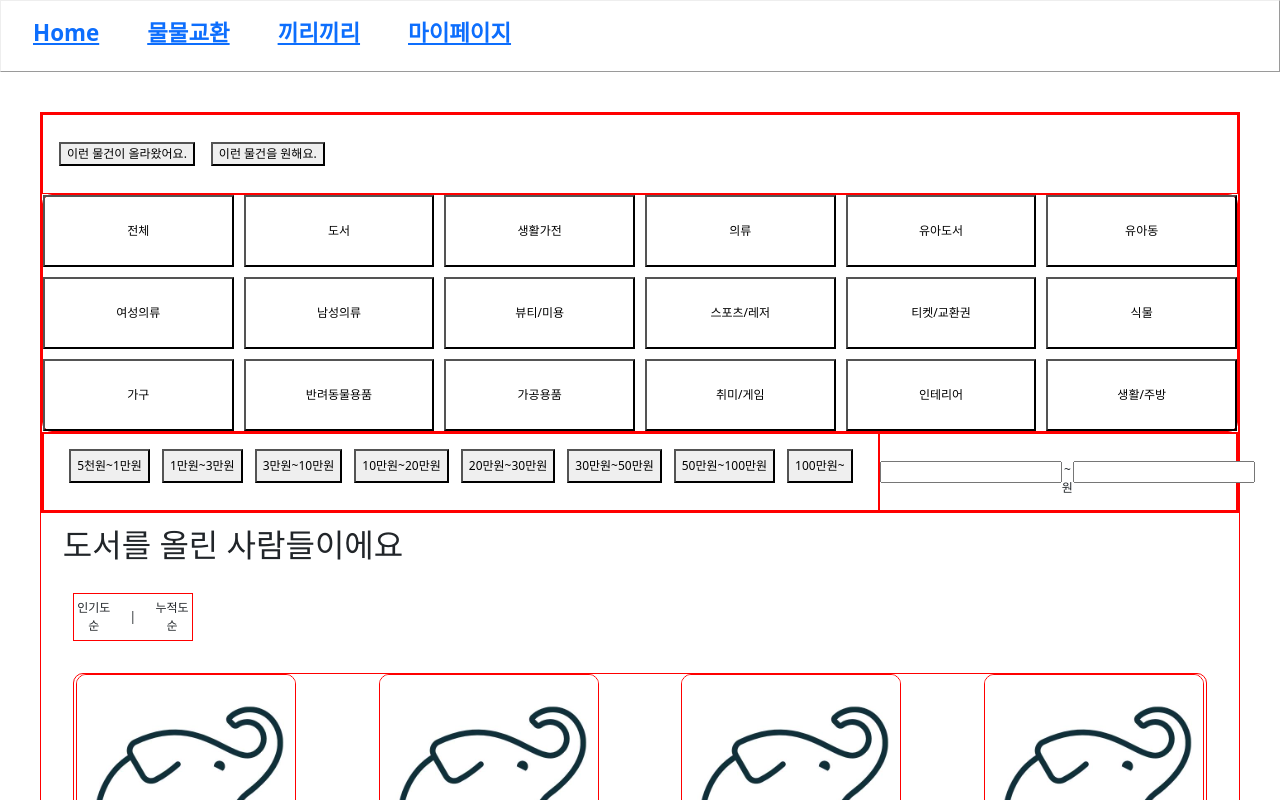
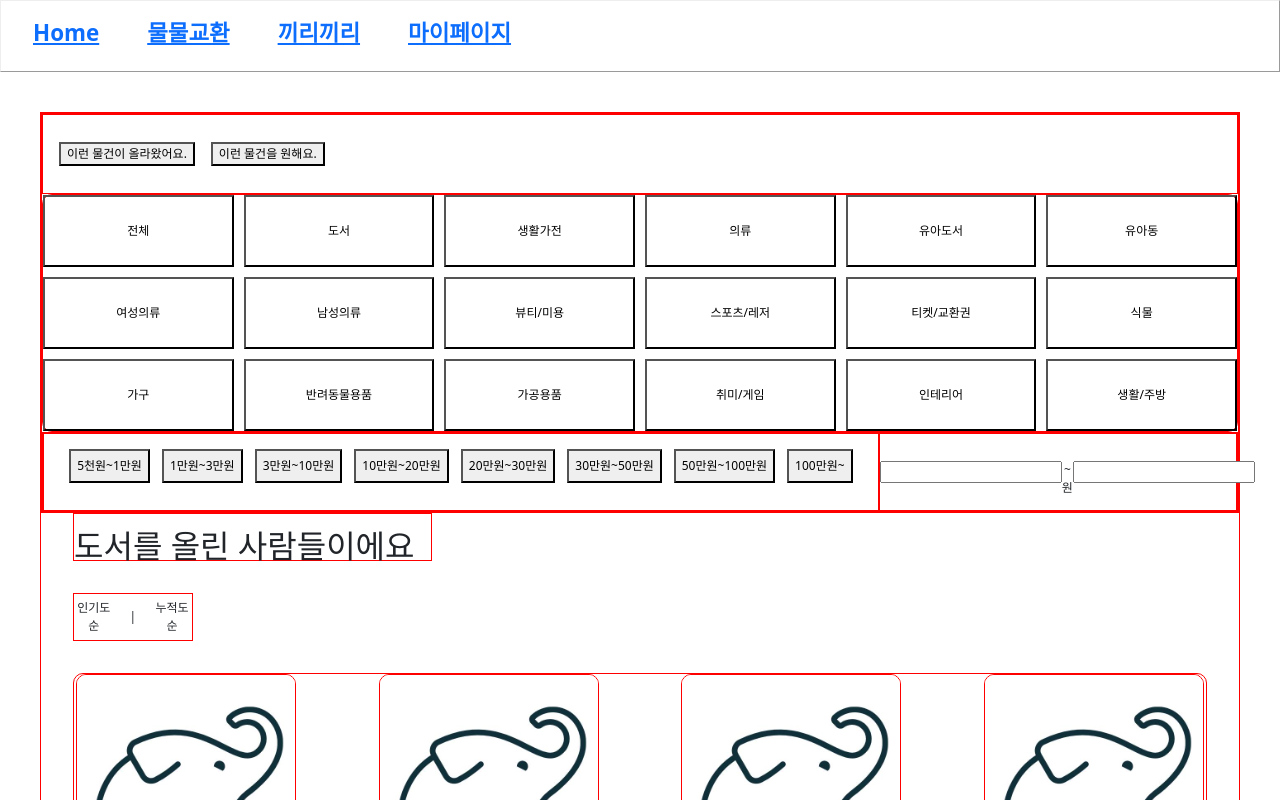
Before and after one commit to F3F-T/COKIRI, a React (Create React App) app in the folder frontend/: page /mulmultrade in a window 1280 px wide. Shown: the top 800 px of the page. Built offline with nearby package versions, Linux system fonts and the light colour scheme.

Commit message:
[add] nav 수정

```diff
--- a/frontend/src/routes/MulmulTrade.js
+++ b/frontend/src/routes/MulmulTrade.js
@@ -14,7 +14,7 @@ const MulmulTrade = () => {
                     <div className={styles.categoryBox}>
                         <div className={styles.forWho}>
                             <button className={styles.forWho_1} onClick={()=>navigate('/mulmultrade')}>이런 물건이 올라왔어요.</button>
-                            <button className={styles.forWho_2} onClick={()=>navigate('/mulmultrade/mulmultrade2')}>이런 물건을 원해요.</button>
+                            <button className={styles.forWho_1} onClick={()=>navigate('/mulmultrade/mulmultrade2')}>이런 물건을 원해요.</button>
                             {/*<Navbar className={styles.postOrWant} bg="white" variant="white">*/}
                             {/*    <Nav className={styles.postOrWant_2}>*/}
                             {/*        <Nav.Link className={styles.forWho_1}  onClick={()=>navigate('/')}>이런 물건이 올라왔어요.</Nav.Link>*/}
--- a/frontend/src/styles/MulmulTrade.module.css
+++ b/frontend/src/styles/MulmulTrade.module.css
@@ -98,10 +98,13 @@ postOrWant_2{
     height: 30%;
 }
 .navPostOrWant{
+    border: 0.5px solid red;
     padding-top: 0.5rem;
+    margin-left: 2rem;
     font-size: 2rem;
-    width: 24rem;
+    width: 30%;
     height: 3rem;
+    text-align: left;
 }
 .popularOrNewest{
     display: flex;
```
